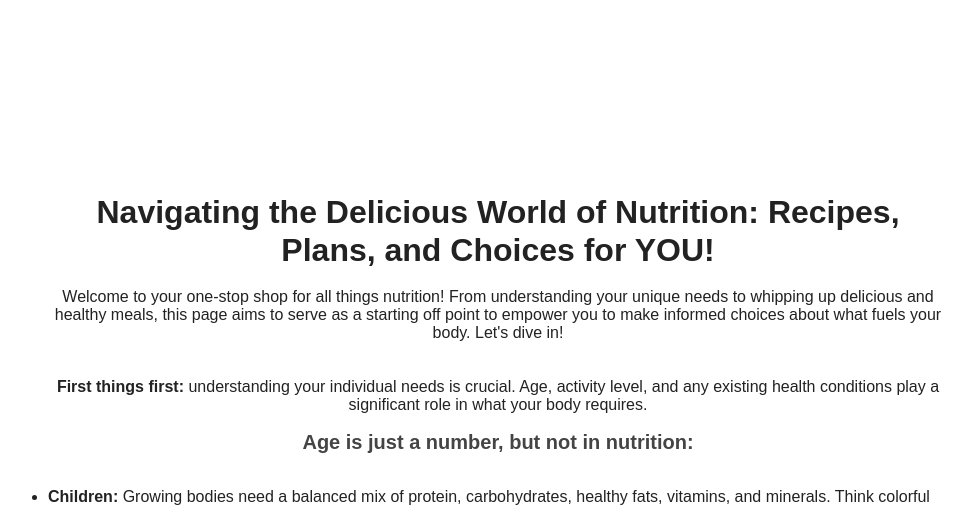
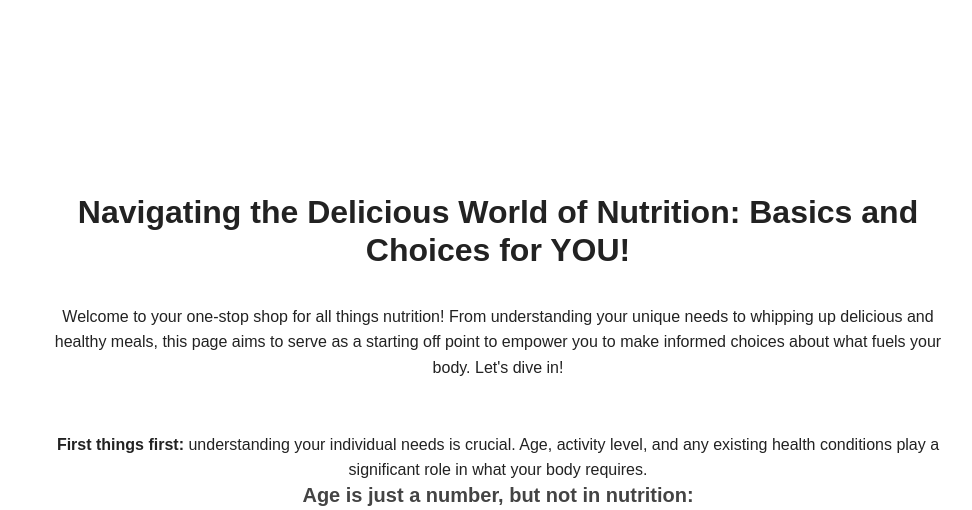
Before and after one commit to lbrilli/bmi-finder.com, a PHP site: page /fuel-your-life/index.php in a window 1280 px wide. Shown: the part 235-745 px from the top of the page, without its empty margins (142-1114 px from the left). Run offline with PHP 8.4, Linux system fonts and the light colour scheme; data that the repository does not hold is empty; some libraries are stand-ins or nearby versions.

Commit message:
small fuel your life tweaks

```diff
--- a/fuel-your-life/index.php
+++ b/fuel-your-life/index.php
@@ -209,13 +209,13 @@
 						<!-- This is where your 300x250 top ad code from Adsense goes -->
 				</div>
 				<div class="content-inner">
-					<h1>Navigating the Delicious World of Nutrition: Recipes, Plans, and Choices for YOU!</h1>
+					<h1>Navigating the Delicious World of Nutrition: Basics and Choices for YOU!</h1>
 					<br>
-					<p>Welcome to your one-stop shop for all things nutrition! From understanding your unique needs to whipping up delicious and healthy meals, this page aims to serve as a starting off point to empower you to make informed choices about what fuels your body. Let's dive in!</p>
-					<br>
-					<br>
-					<p><b>First things first:</b> understanding your individual needs is crucial. Age, activity level, and any existing health conditions play a significant role in what your body requires.</p>
 					<div class="section minor">
+						<p>Welcome to your one-stop shop for all things nutrition! From understanding your unique needs to whipping up delicious and healthy meals, this page aims to serve as a starting off point to empower you to make informed choices about what fuels your body. Let's dive in!</p>
+						<br>
+						<br>
+						<p><b>First things first:</b> understanding your individual needs is crucial. Age, activity level, and any existing health conditions play a significant role in what your body requires.</p>
 						<h3 class="subtitle-minor">Age is just a number, but not in nutrition:</h3>
 						<p class="subtext-minor">
 							<ul>
```
